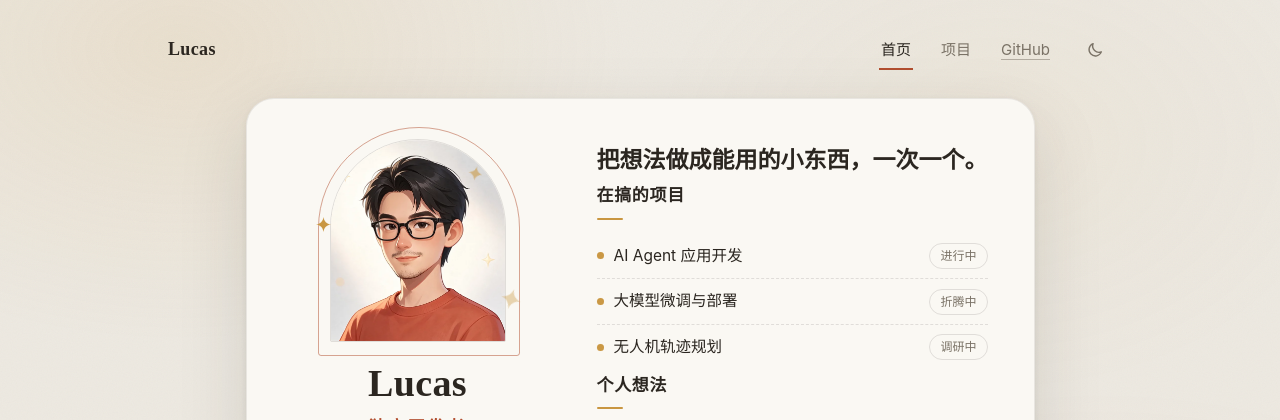
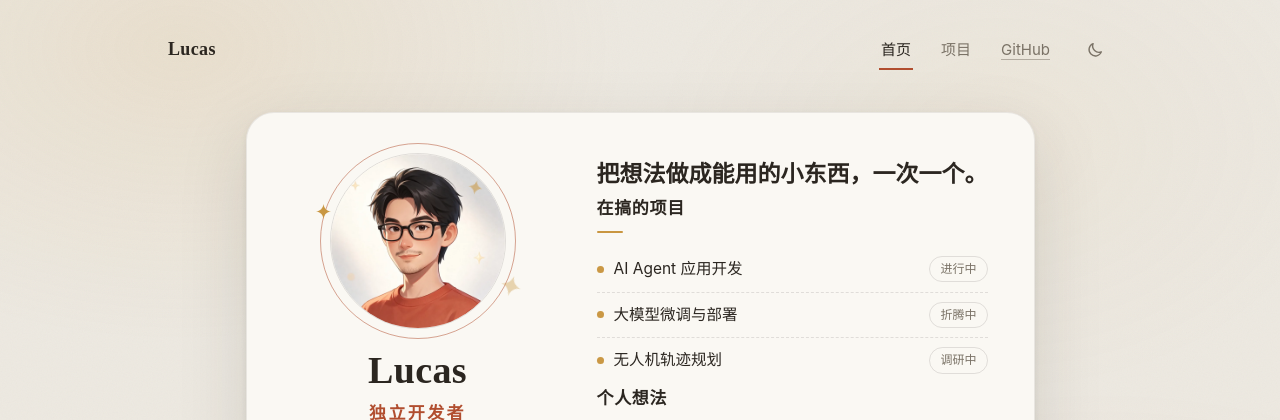
Before and after one commit to yjmm10/yjmm10.github.io, a plain HTML site: page index.html in a window 1280 px wide. Shown: the top 420 px of the page. Drawn offline with Linux system fonts and the light colour scheme.

Commit message:
头像框改为圆形：更亲和，去掉拱门/鸟笼感

```diff
--- a/assets/style.css
+++ b/assets/style.css
@@ -315,20 +315,20 @@ body.home footer { margin-top: 0; padding: 14px 28px 22px; }
 .portrait img {
   display: block;
   width: 100%;
-  aspect-ratio: 4 / 4.6;
+  aspect-ratio: 1 / 1;
   object-fit: cover;
-  border-radius: 999px 999px 20px 20px;   /* 拱门 */
+  border-radius: 50%;                      /* 圆形头像 */
   border: 1px solid var(--line);
   position: relative;
   z-index: 1;
 }
-/* 拱门外圈：错位的细线描边，像装裱 */
+/* 外圈：等距细线描边，像装裱 */
 .portrait::after {
   content: "";
   position: absolute;
-  inset: -12px -14px -14px -12px;
+  inset: -10px;
   border: 1px solid var(--rust-dim);
-  border-radius: 999px 999px 30px 30px;
+  border-radius: 50%;
   pointer-events: none;
 }
 .sparkle { position: absolute; fill: var(--gold); z-index: 2; animation: twinkle 3.4s ease-in-out infinite; }
```
